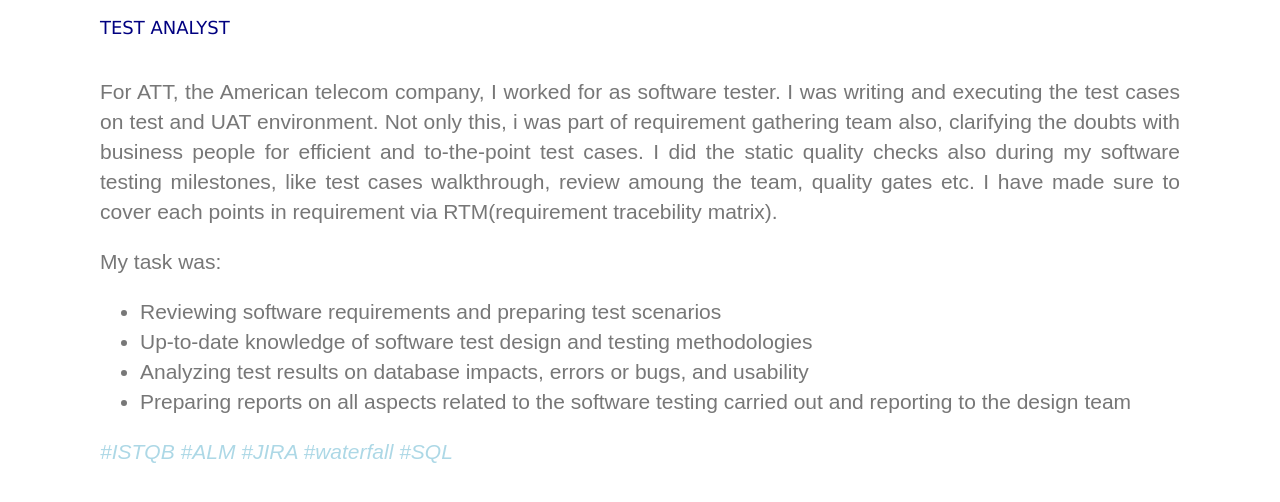
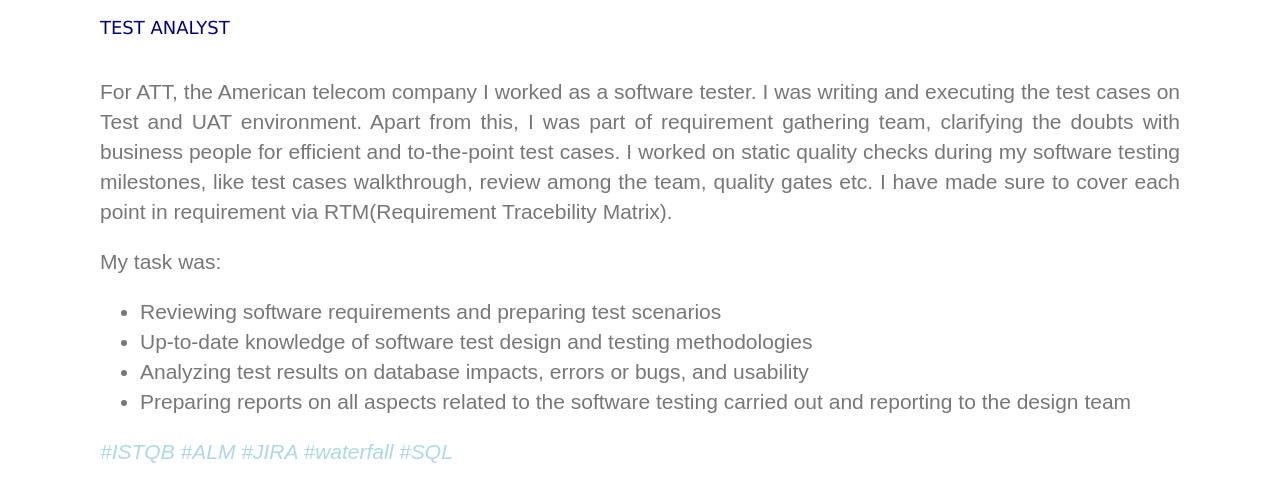
Before and after one commit to beingsantosh/techm, a plain HTML site: page index.html in a window 1280 px wide. Shown: the part 162-664 px from the top of the page. Drawn offline with nearby package versions, Linux system fonts and the light colour scheme.

Commit message:
sandy#s updates

```diff
--- a/index.html
+++ b/index.html
@@ -33,7 +33,7 @@
 
 
   <p style="text-align: justify;
-    text-justify: inter-word;margin-top: 40px;font-family:Arial; margin-left: 100;margin-right: 100; font-size: 150%;" class="text-muted"> For ATT, the American telecom company, I worked for as software tester. I was writing and executing the test cases on test and UAT environment. Not only this, i was part of requirement gathering team also, clarifying the doubts with business people for efficient and to-the-point test cases. I did the static quality checks also during my software testing milestones, like test cases walkthrough, review amoung the team, quality gates etc. I have made sure to cover each points in requirement via RTM(requirement tracebility matrix).  </p>
+    text-justify: inter-word;margin-top: 40px;font-family:Arial; margin-left: 100;margin-right: 100; font-size: 150%;" class="text-muted"> For ATT, the American telecom company I worked as a software tester. I was writing and executing the test cases on Test and UAT environment. Apart from this, I was part of requirement gathering team, clarifying the doubts with business people for efficient and to-the-point test cases. I worked on static quality checks during my software testing milestones, like test cases walkthrough, review among the team, quality gates etc. I have made sure to cover each point in requirement via RTM(Requirement Tracebility Matrix). </p>
 
     <p style="text-align: justify;
       text-justify: inter-word;margin-top: 20px;font-family:Arial; margin-left: 100;margin-right: 100; font-size: 150%;" class="text-muted">My task was: </p>
```
